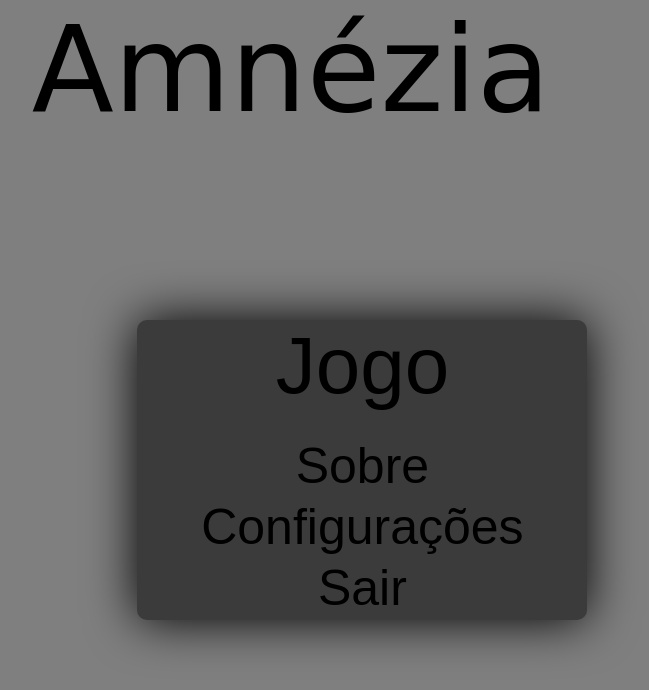
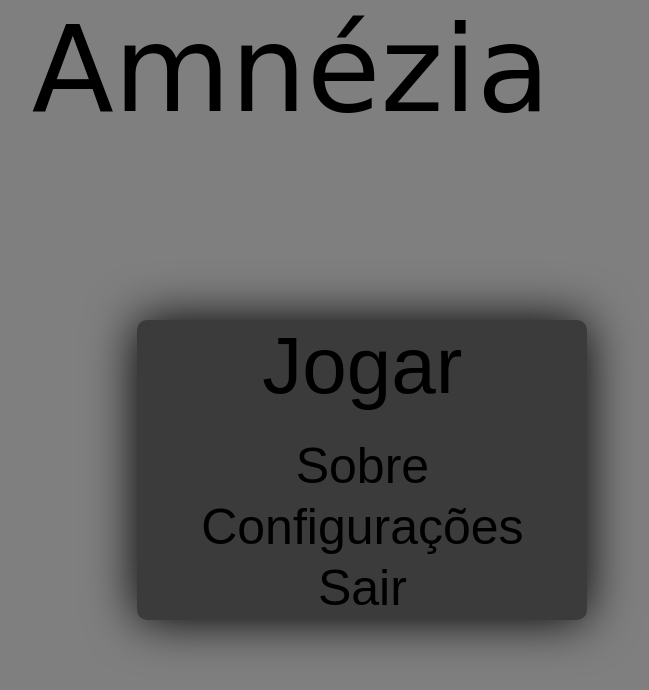
Before and after one commit to henriqueandre10-alt/Web1, a plain HTML site: page Jogo/index.html in a window 1280 px wide. Shown: the whole page, without its empty margins (349-998 px from the left). Drawn offline with Linux system fonts and the light colour scheme.

Commit message:
Update index.html

```diff
--- a/Jogo/index.html
+++ b/Jogo/index.html
@@ -10,7 +10,7 @@
 
     <div id="nome">Amnézia</div>
     <div id="container">
-        <a href="http://127.0.0.1:5500/jogo.html" id="jogo" onclick="">Jogo</a>
+        <a href="http://127.0.0.1:5500/jogo.html" id="jogo" onclick="">Jogar</a>
         <br><br>
         <a href="http://127.0.0.1:5500/Sobre.html" id="sobre" onclick="">Sobre</a>
         <br>
```
